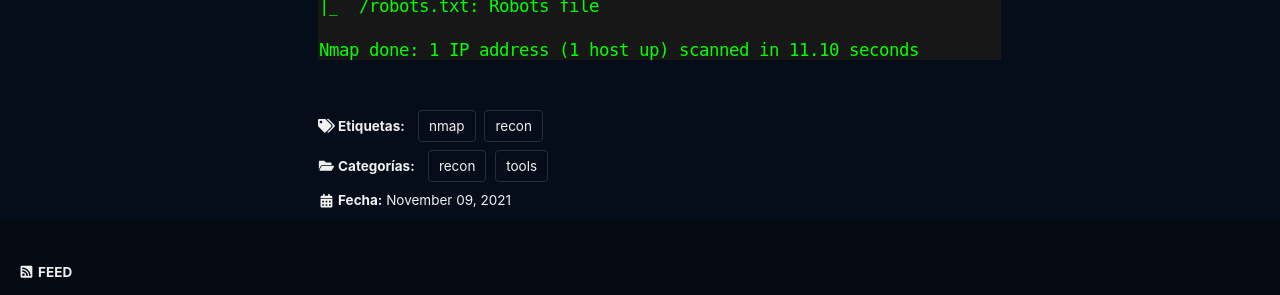
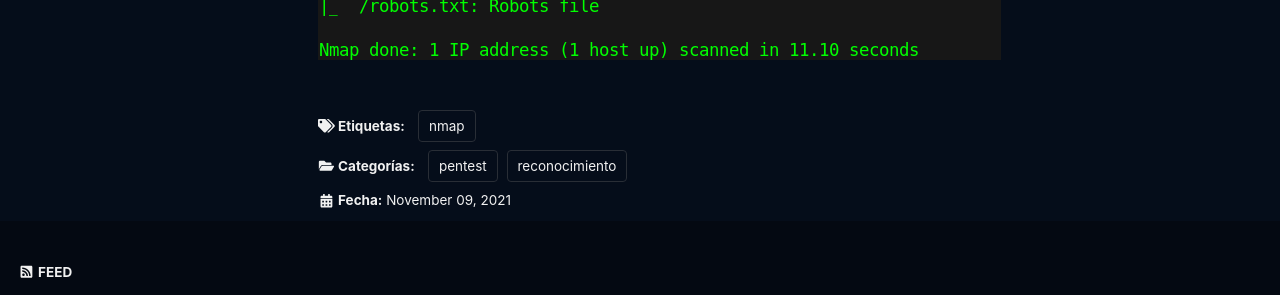
Before and after one commit to z00f/z00f.github.io, a Jekyll site: the page built from _posts/2021-11-09-nmap.md, in a window 1280 px wide and 900 px high, scrolled down 2534 px. Shown: the part 551-846 px from the top of the window. Built offline with Jekyll 4.4.1, drawn with Linux system fonts in a browser that asks for light colours; cached includes are drawn as plain includes; a script that is not in the unit is left out.

Commit message:
Update 2021-11-09-nmap.md

```diff
--- a/_posts/2021-11-09-nmap.md
+++ b/_posts/2021-11-09-nmap.md
@@ -8,11 +8,10 @@ header:
   teaser: /assets/images/nmap/nmap_logo.png
   teaser_home_page: true
 categories:
-  - recon
-  - tools
+  - pentest
+  - reconocimiento
 tags:
   - nmap
-  - recon
 ---
 
 Nmap es una utilidad (licencia) gratuita y de código abierto para el descubrimiento de redes y la auditoría de seguridad. Muchos administradores de sistemas y redes también lo encuentran útil para tareas como el inventario de la red, la gestión de programas de actualización del servicio y la supervisión del tiempo de actividad del host o del servicio.
```
